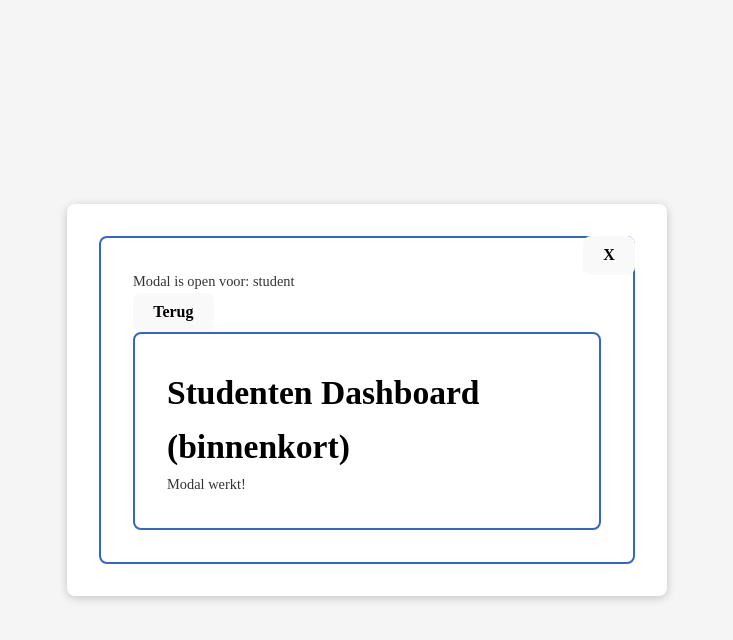
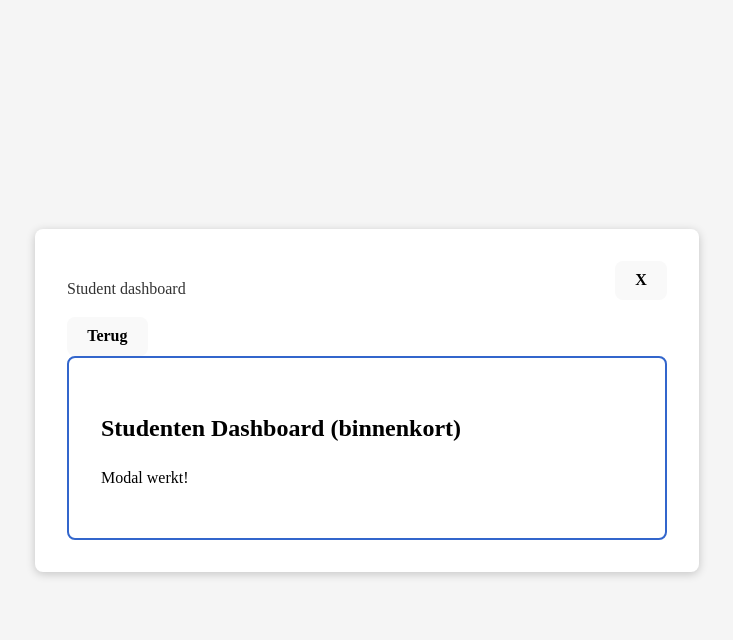
Before and after one commit to OliverDeltion/Herexamen, a React (Vite) app in the folder frontend/: page / in a window 1280 px wide. Both pictures are taken after a click on the button "Student". Shown: the top 640 px of the page, without its empty margins (273-1006 px from the left). Built offline with nearby package versions, Linux system fonts and the light colour scheme.

Commit message:
Fix dashboardPage merge conflict

```diff
--- a/frontend/src/pages/DashboardPage.jsx
+++ b/frontend/src/pages/DashboardPage.jsx
@@ -4,9 +4,6 @@ import Footer from "../components/common/Footer";
 import StudentDashboard from "../components/dashboard/StudentDashboard";
 import TeacherDashboard from "../components/dashboard/TeacherDashboard";
 import Modal from "../components/common/Modal";
-
-//Styles
-import "../styles/global.css";
 
 import "../App.css";
 
@@ -23,55 +20,50 @@ const DashboardPage = () => {
 	};
 
 	return (
-		<div>
+		<>
 			<NavigationBar />
-			<div className="text-center">
+
+			<div className="dashboard-container">
 				{selectedRole === null && (
-					<div className="accounts">
-						<h1 className="text-h1">Selecteer account</h1>
-						<button onClick={() => handleSelectedRole("student")}className="student-button">
+					<>
+						<h1 className="dashboard-heading">Selecteer account</h1>
+						<div className="dashboard-buttons">
+						<button onClick={() => handleSelectedRole("student")} className="btn-student">
 							Student
 						</button>
-						<br />
-						<button onClick={() => handleSelectedRole("docent")}className="docent-button">
+						<button onClick={() => handleSelectedRole("docent")} className="btn-docent">
 							Docent
 						</button>
-					</div>
+						</div>
+					</>
 				)}
-				<Modal isOpen={!!selectedRole} onClose={() => setSelectedRole(null)}>
-					<div
-						style={{
-							padding: "2rem",
-							backgroundColor: "#ffffff",
-							border: "2px solid #3366cc",
-							borderRadius: "8px",
-							color: "#000",
-						}}
-					>
-						{selectedRole === "student" && (
+				<Modal isOpen={!!selectedRole} onClose={handleBack}>
+					<div className="dashboard-modal-content">
+				{selectedRole === "student" && (
 							<>
-							<p>Modal is open voor: {selectedRole}</p>
+							<p>Student dashboard</p>
 						<button onClick={handleBack} className="student-terug">
 							Terug
 						</button>
-								<StudentDashboard />
+						<StudentDashboard />
 							</>
-						)}
+				)}
 
 				{selectedRole === "docent" && (
 							<>
-						<p>Modal is open voor: {selectedRole}</p>
+						<p>Docenten dashboard</p>
 						<button onClick={handleBack} className="docent-terug">
 							Terug
 						</button>
-								<TeacherDashboard />
+						<TeacherDashboard />
 							</>
 						)}
 					</div>
 				</Modal>
 			</div>
 			<Footer />
-		</div>
+
+		</>
 
 	);
 };
```
